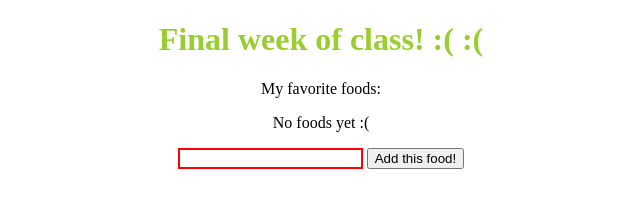
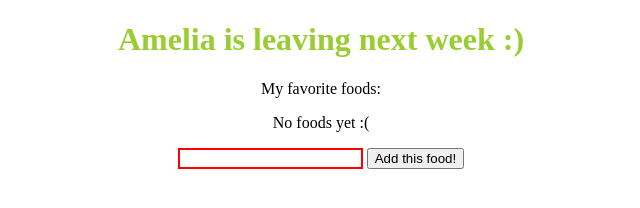
Before and after one commit to ameliacasciola/versionControlDemo, a plain HTML site: page index.html in a window 1280 px wide. Shown: the whole page, without its empty margins (319-959 px from the left). Drawn offline with Linux system fonts and the light colour scheme.

Commit message:
Update index.html

```diff
--- a/index.html
+++ b/index.html
@@ -5,7 +5,7 @@
 </head>
 
 <body>
-	<h1 class="headers">Final week of class! :( :( </h1>
+	<h1 class="headers">Amelia is leaving next week :)</h1>
 
 	<!-- REVIEW EXERCISE - create a paragraph that says "My favorite foods"-->
 	<p>My favorite foods:</p>
```
